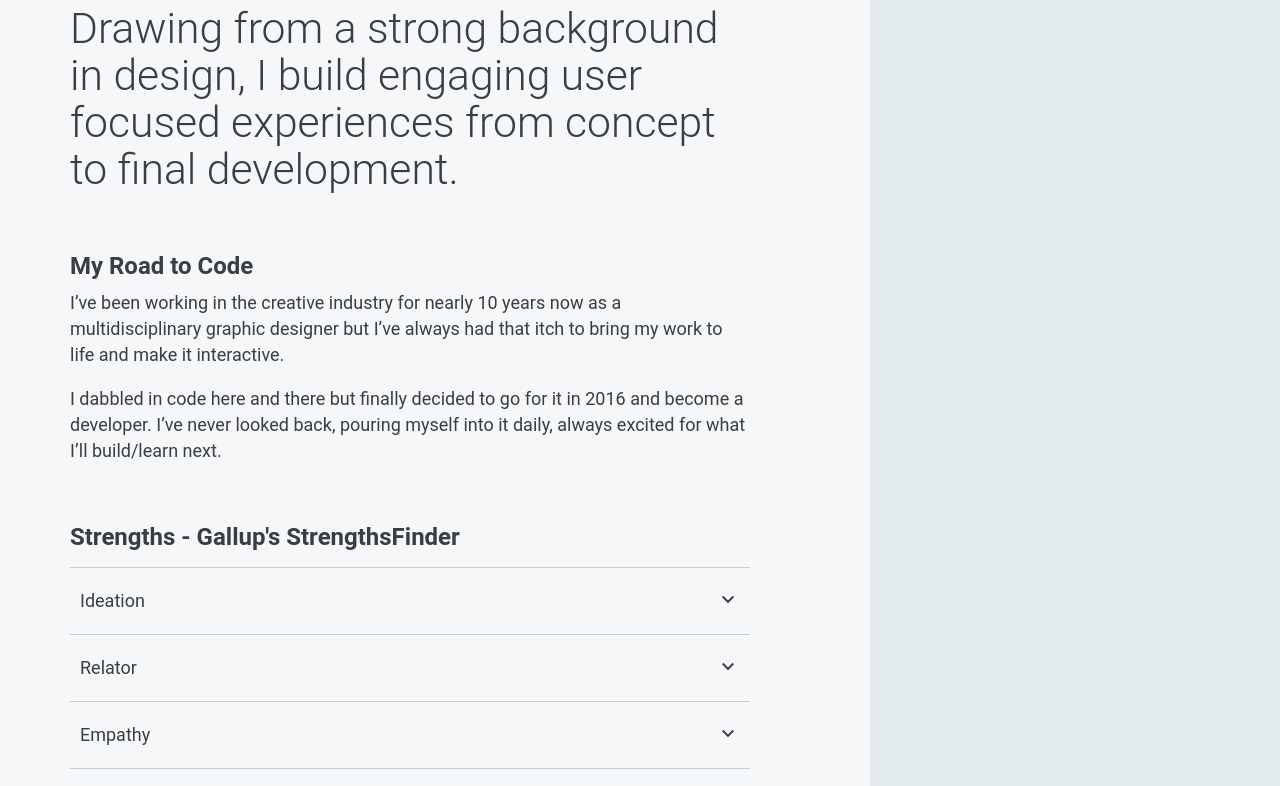
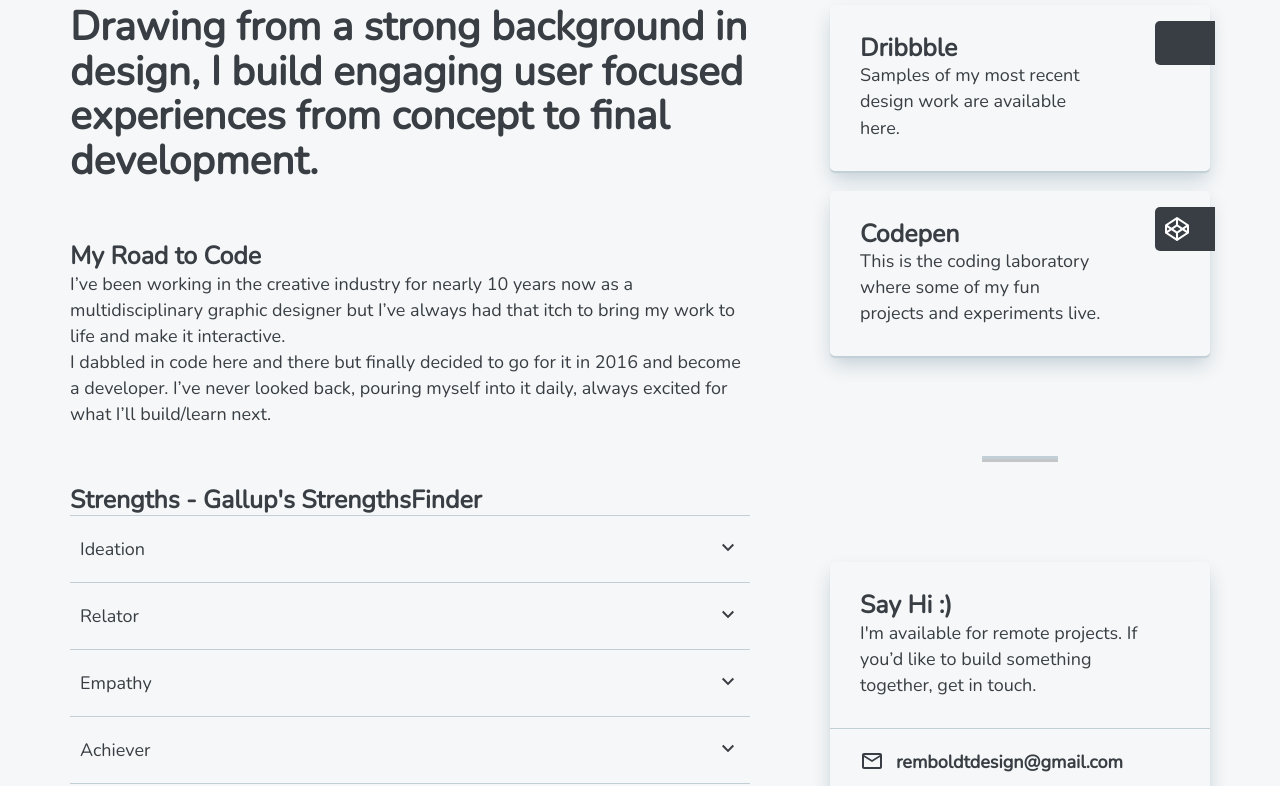
Before and after one commit to zremboldt/personal-site, a Gatsby site: page / in a window 1280 px wide. Shown: the part 345-1131 px from the top of the page. Built offline with nearby package versions, Linux system fonts and the light colour scheme; Gatsby itself is replaced by a stand-in of ours.

Commit message:
EOD Checkpoint

```diff
--- a/gatsby-config.js
+++ b/gatsby-config.js
@@ -11,6 +11,14 @@ module.exports = {
       options: {
         name: `images`,
         path: `${__dirname}/src/images`
+      }
+    },
+    {
+      resolve: "gatsby-plugin-web-font-loader",
+      options: {
+        google: {
+          families: [`Nunito:300`]
+        }
       }
     },
     `gatsby-transformer-sharp`,
--- a/package.json
+++ b/package.json
@@ -12,6 +12,7 @@
     "gatsby-plugin-react-helmet": "^3.0.6",
     "gatsby-plugin-sass": "^2.0.10",
     "gatsby-plugin-sharp": "^2.0.20",
+    "gatsby-plugin-web-font-loader": "^1.0.4",
     "gatsby-source-filesystem": "^2.0.20",
     "gatsby-transformer-sharp": "^2.1.13",
     "node-sass": "^4.11.0",
--- a/src/components/header.js
+++ b/src/components/header.js
@@ -1,14 +1,10 @@
 // import { Link } from "gatsby";
 import PropTypes from "prop-types";
 import React from "react";
-import Image from "../components/image";
+
 
 const Header = ({ siteTitle }) => (
-  <header className="containerLogo">
-    <div className="logo">
-      <Image />
-    </div>
-  </header>
+
 );
 
 Header.propTypes = {
--- a/src/components/layout.js
+++ b/src/components/layout.js
@@ -1,10 +1,8 @@
 import React from "react";
 import PropTypes from "prop-types";
 import { StaticQuery, graphql } from "gatsby";
-
-import Header from "./header";
-import "../styles/baseStyles.css";
-import "../styles/styles.sass";
+import Image from "../components/image";
+// import Header from "./header";
 
 const Layout = ({ children }) => (
   <StaticQuery
@@ -21,7 +19,11 @@ const Layout = ({ children }) => (
       <>
         <div className="background" />
         <div className="wrapper">
-          <Header siteTitle={data.site.siteMetadata.title} />
+          <header className="containerLogo">
+            <div className="logo">
+              <Image />
+            </div>
+          </header>
           <main>{children}</main>
           {/* <footer>
             © {new Date().getFullYear()}, Built with
--- /dev/null
+++ b/src/images/ArrowDown.js
@@ -0,0 +1,10 @@
+import React from "react";
+
+const ArrowDown = () => (
+  <svg fill="#000000" height="24" viewBox="0 0 24 24" width="24" xmlns="http://www.w3.org/2000/svg">
+    <path d="M7.41 7.84L12 12.42l4.59-4.58L18 9.25l-6 6-6-6z" />
+    <path d="M0-.75h24v24H0z" fill="none" />
+  </svg>
+);
+
+export default ArrowDown;
--- a/src/pages/index.js
+++ b/src/pages/index.js
@@ -1,22 +1,25 @@
 import React from "react";
 // import { Link } from "gatsby";
+import "../styles/baseStyles.css";
+import "../styles/index.sass";
 
 import Layout from "../components/layout";
 // import Image from "../components/image";
+import ArrowDown from "../images/ArrowDown";
 import SEO from "../components/seo";
 
 const IndexPage = () => (
   <Layout>
     <SEO title="Home" keywords={[`gatsby`, `application`, `react`]} />
-    <div className="containerAboutMain">
+    <div className="ctr-about">
+      <section className="aboutStatement">
         <h1>
           Drawing from a strong background in design, I build engaging user focused experiences from
           concept to final development.
         </h1>
-    </div>
+      </section>
 
-    <div className="containerAbout">
-      <section>
+      <section className="aboutStory">
         <h3>My Road to Code</h3>
         <p>
           I’ve been working in the creative industry for nearly 10 years now as a multidisciplinary
@@ -30,22 +33,13 @@ const IndexPage = () => (
         </p>
       </section>
 
-      <section>
+      <section className="aboutStrengths">
         <h3>Strengths - Gallup's StrengthsFinder</h3>
         <ul>
           <li className="strength">
             <div className="strengthLabel">
               <p>Ideation</p>
-              <svg
-                fill="#000000"
-                height="24"
-                viewBox="0 0 24 24"
-                width="24"
-                xmlns="http://www.w3.org/2000/svg"
-              >
-                <path d="M7.41 7.84L12 12.42l4.59-4.58L18 9.25l-6 6-6-6z" />
-                <path d="M0-.75h24v24H0z" fill="none" />
-              </svg>
+              <ArrowDown />
             </div>
             <div className="sub">
               <p>
@@ -57,16 +51,7 @@ const IndexPage = () => (
           <li className="strength">
             <div className="strengthLabel">
               <p>Relator</p>
-              <svg
-                fill="#000000"
-                height="24"
-                viewBox="0 0 24 24"
-                width="24"
-                xmlns="http://www.w3.org/2000/svg"
-              >
-                <path d="M7.41 7.84L12 12.42l4.59-4.58L18 9.25l-6 6-6-6z" />
-                <path d="M0-.75h24v24H0z" fill="none" />
-              </svg>
+              <ArrowDown />
             </div>
             <div className="sub">
               <p>
@@ -79,16 +64,7 @@ const IndexPage = () => (
           <li className="strength">
             <div className="strengthLabel">
               <p>Empathy</p>
-              <svg
-                fill="#000000"
-                height="24"
-                viewBox="0 0 24 24"
-                width="24"
-                xmlns="http://www.w3.org/2000/svg"
-              >
-                <path d="M7.41 7.84L12 12.42l4.59-4.58L18 9.25l-6 6-6-6z" />
-                <path d="M0-.75h24v24H0z" fill="none" />
-              </svg>
+              <ArrowDown />
             </div>
             <div className="sub">
               <p>
@@ -100,16 +76,7 @@ const IndexPage = () => (
           <li className="strength">
             <div className="strengthLabel">
               <p>Achiever</p>
-              <svg
-                fill="#000000"
-                height="24"
-                viewBox="0 0 24 24"
-                width="24"
-                xmlns="http://www.w3.org/2000/svg"
-              >
-                <path d="M7.41 7.84L12 12.42l4.59-4.58L18 9.25l-6 6-6-6z" />
-                <path d="M0-.75h24v24H0z" fill="none" />
-              </svg>
+              <ArrowDown />
             </div>
             <div className="sub">
               <p>
@@ -121,16 +88,7 @@ const IndexPage = () => (
           <li className="strength">
             <div className="strengthLabel">
               <p>Intellection</p>
-              <svg
-                fill="#000000"
-                height="24"
-                viewBox="0 0 24 24"
-                width="24"
-                xmlns="http://www.w3.org/2000/svg"
-              >
-                <path d="M7.41 7.84L12 12.42l4.59-4.58L18 9.25l-6 6-6-6z" />
-                <path d="M0-.75h24v24H0z" fill="none" />
-              </svg>
+              <ArrowDown />
             </div>
             <div className="sub">
               <p>
@@ -145,6 +103,7 @@ const IndexPage = () => (
       <hr />
     </div>
 
+    <div className="ctr-right">
       <div className="containerWork">
         <a href="https://dribbble.com/RemboldtDesign" className="card cardWork">
           <h3>Dribbble</h3>
@@ -233,6 +192,7 @@ const IndexPage = () => (
           </div>
         </div>
       </div>
+    </div>
 
     {/* <h1>Hi people</h1>
     <p>Welcome to your new Gatsby site.</p>
--- a/src/styles/baseStyles.css
+++ b/src/styles/baseStyles.css
@@ -182,8 +182,11 @@ textarea {
   -webkit-appearance: button;
   font: inherit;
 }
+
+/* ********** */
+
 html {
-  font: 112.5%/1.45em georgia, serif;
+  font: 112.5%/1.45em -apple-system, Helvetica Neue, sans-serif;
   box-sizing: border-box;
   overflow-y: scroll;
 }
@@ -198,7 +201,7 @@ html {
 }
 body {
   color: hsla(0, 0%, 0%, 0.8);
-  font-family: georgia, serif;
+  font-family: -apple-system, Helvetica Neue, sans-serif;
   font-weight: normal;
   word-wrap: break-word;
   font-kerning: normal;
@@ -228,8 +231,8 @@ h1 {
   padding-top: 0;
   margin-bottom: 1.45rem;
   color: inherit;
-  font-family: -apple-system, BlinkMacSystemFont, Segoe UI, Roboto, Oxygen,
-    Ubuntu, Cantarell, Fira Sans, Droid Sans, Helvetica Neue, sans-serif;
+  font-family: -apple-system, BlinkMacSystemFont, Segoe UI, Roboto, Oxygen, Ubuntu, Cantarell,
+    Fira Sans, Droid Sans, Helvetica Neue, sans-serif;
   font-weight: bold;
   text-rendering: optimizeLegibility;
   font-size: 2.25rem;
@@ -245,8 +248,8 @@ h2 {
   padding-top: 0;
   margin-bottom: 1.45rem;
   color: inherit;
-  font-family: -apple-system, BlinkMacSystemFont, Segoe UI, Roboto, Oxygen,
-    Ubuntu, Cantarell, Fira Sans, Droid Sans, Helvetica Neue, sans-serif;
+  font-family: -apple-system, BlinkMacSystemFont, Segoe UI, Roboto, Oxygen, Ubuntu, Cantarell,
+    Fira Sans, Droid Sans, Helvetica Neue, sans-serif;
   font-weight: bold;
   text-rendering: optimizeLegibility;
   font-size: 1.62671rem;
@@ -262,8 +265,8 @@ h3 {
   padding-top: 0;
   margin-bottom: 1.45rem;
   color: inherit;
-  font-family: -apple-system, BlinkMacSystemFont, Segoe UI, Roboto, Oxygen,
-    Ubuntu, Cantarell, Fira Sans, Droid Sans, Helvetica Neue, sans-serif;
+  font-family: -apple-system, BlinkMacSystemFont, Segoe UI, Roboto, Oxygen, Ubuntu, Cantarell,
+    Fira Sans, Droid Sans, Helvetica Neue, sans-serif;
   font-weight: bold;
   text-rendering: optimizeLegibility;
   font-size: 1.38316rem;
@@ -279,8 +282,8 @@ h4 {
   padding-top: 0;
   margin-bottom: 1.45rem;
   color: inherit;
-  font-family: -apple-system, BlinkMacSystemFont, Segoe UI, Roboto, Oxygen,
-    Ubuntu, Cantarell, Fira Sans, Droid Sans, Helvetica Neue, sans-serif;
+  font-family: -apple-system, BlinkMacSystemFont, Segoe UI, Roboto, Oxygen, Ubuntu, Cantarell,
+    Fira Sans, Droid Sans, Helvetica Neue, sans-serif;
   font-weight: bold;
   text-rendering: optimizeLegibility;
   font-size: 1rem;
@@ -296,8 +299,8 @@ h5 {
   padding-top: 0;
   margin-bottom: 1.45rem;
   color: inherit;
-  font-family: -apple-system, BlinkMacSystemFont, Segoe UI, Roboto, Oxygen,
-    Ubuntu, Cantarell, Fira Sans, Droid Sans, Helvetica Neue, sans-serif;
+  font-family: -apple-system, BlinkMacSystemFont, Segoe UI, Roboto, Oxygen, Ubuntu, Cantarell,
+    Fira Sans, Droid Sans, Helvetica Neue, sans-serif;
   font-weight: bold;
   text-rendering: optimizeLegibility;
   font-size: 0.85028rem;
@@ -313,8 +316,8 @@ h6 {
   padding-top: 0;
   margin-bottom: 1.45rem;
   color: inherit;
-  font-family: -apple-system, BlinkMacSystemFont, Segoe UI, Roboto, Oxygen,
-    Ubuntu, Cantarell, Fira Sans, Droid Sans, Helvetica Neue, sans-serif;
+  font-family: -apple-system, BlinkMacSystemFont, Segoe UI, Roboto, Oxygen, Ubuntu, Cantarell,
+    Fira Sans, Droid Sans, Helvetica Neue, sans-serif;
   font-weight: bold;
   text-rendering: optimizeLegibility;
   font-size: 0.78405rem;
@@ -590,8 +593,8 @@ tt,
 code {
   background-color: hsla(0, 0%, 0%, 0.04);
   border-radius: 3px;
-  font-family: "SFMono-Regular", Consolas, "Roboto Mono", "Droid Sans Mono",
-    "Liberation Mono", Menlo, Courier, monospace;
+  font-family: "SFMono-Regular", Consolas, "Roboto Mono", "Droid Sans Mono", "Liberation Mono",
+    Menlo, Courier, monospace;
   padding: 0;
   padding-top: 0.2em;
   padding-bottom: 0.2em;
--- a/src/styles/styles.sass
+++ b/src/styles/index.sass
@@ -19,22 +19,22 @@ h1, h3, p, a, ul, li
   margin: 0
   padding: 0
   color: $text
-  font-family: "Roboto", sans-serif
+  font-family: 'Nunito', sans-serif
   list-style: none
 
-h1
-  font-size: 2.369rem
-  font-weight: 300
+// h1
+//   font-size: 2.369rem
+//   font-weight: 300
 
-h3
-  font-size: 1.333rem
-  font-weight: 700
-  margin-bottom: 0.6rem
+// h3
+//   font-size: 1.333rem
+//   font-weight: 700
+//   margin-bottom: 0.6rem
 
-p
-  font-size: 1rem
-  font-weight: 400
-  line-height: 1.45
+// p
+//   font-size: 1rem
+//   font-weight: 400
+//   line-height: 1.45
 
 a
   cursor: pointer
@@ -94,34 +94,37 @@ hr
 
 body
   position: relative
-  margin: 0
-  padding: 0
-  width: 100%
-  height: 100%
+  // margin: 0
+  // padding: 0
+  // width: 100%
+  // height: 100%
   background-color: $l1
 
 .wrapper
-  max-width: 650px
-  min-height: 100vh
-  display: grid
-  grid-template-columns: 2fr 380px
-  grid-template-rows: 350px auto auto 1fr
-  grid-template-areas: "logo  logo" "aboutMain  work" "about  work" "about contact"
-  position: relative
-  z-index: 3
+  max-width: 1200px
+  // min-height: 100vh
+  // display: grid
+  // grid-template-columns: 2fr 380px
+  // grid-template-rows: 350px auto auto 1fr
+  // grid-template-areas: "logo  logo" "aboutMain  work" "about  work" "about contact"
+  // position: relative
+  // z-index: 3
   margin: 0 auto
   padding: 0 30px
 
-.background
-  display: none
-  position: absolute
-  right: 0
-  top: 0
-  z-index: 2
-  width: 30%
-  width: calc(50% - 230px)
-  min-height: 100%
-  background-color: $l2
+main
+  display: flex
+
+// .background
+//   display: none
+//   position: absolute
+//   right: 0
+//   top: 0
+//   z-index: 2
+//   width: 30%
+//   width: calc(50% - 230px)
+//   min-height: 100%
+//   background-color: $l2
 
 
 
@@ -192,25 +195,14 @@ body
 
 // ================================
 
-.containerAboutMain
-  grid-area: aboutMain
-  margin-bottom: 60px
 
-.containerAbout
-  grid-area: about
 
-  section:nth-of-type(n+2)
-    margin-bottom: 100px
-
-    h3
-      margin-bottom: 0.9rem
+.ctr-about
+  margin-right: 80px
+  flex: 2
 
   section
     margin-bottom: 60px
-
-    &:first-of-type p
-      &:first-of-type
-        margin-bottom: 18px
 
   li
     padding: 20px 0
@@ -246,17 +238,21 @@ body
     opacity: 0
     transition: 0.3s ease-in-out
 
-  .subDisplay
-    display: block
+  // .subDisplay
+  //   display: block
 
-  .subActive
-    opacity: 1
+  // .subActive
+  //   opacity: 1
 
 
 
 // --------------
 //  Right
 // --------------
+
+.ctr-right
+  flex: 1
+  min-width: 380px
 
 .card
   display: block
@@ -269,7 +265,7 @@ body
   box-shadow: 0 2px 1px $border
   transition: all 0.3s
   // js handles opacity - fallback in <noscript> tag
-  opacity: 0
+  // opacity: 0
 
   &:after
     content: ''
@@ -292,7 +288,6 @@ body
 // ================================
 
 .containerWork
-  grid-area: work
 
   .cardWork
     padding: 30px 28% 30px 30px
@@ -317,7 +312,6 @@ body
 // ================================
 
 .containerContact
-  grid-area: contact
   padding-bottom: 30px
 
   .containerText
@@ -372,30 +366,6 @@ body
 
 
 
-// --------------
-//  Feature Queries
-// --------------
-
-@supports (display:grid)
-  hr
-    display: none
-
-  @media (max-width: 850px)
-    hr
-      display: block
-
-  .background
-    display: block
-
-  .wrapper
-    max-width: 1200px
-
-  .containerAboutMain
-    margin-right: 80px
-
-  .containerAbout
-    margin-right: 80px
-
 
 
 // --------------
@@ -425,9 +395,6 @@ body
 
   .wrapper
     max-width: 500px
-    grid-template-columns: auto
-    grid-template-rows: auto
-    grid-template-areas: "logo" "aboutMain" "work" "about" "contact"
 
   .containerLogo
 
@@ -459,7 +426,6 @@ body
 
   .wrapper
     padding: 0 10px
-    grid-template-areas: "logo" "aboutMain" "work" "contact"
 
   .containerLogo
     .logo
@@ -472,7 +438,7 @@ body
     h1
       font-size: 1.9rem
 
-  .containerAbout
+  .aboutStory, .aboutStrengths
     display: none
 
   .containerContact
```
Also changed, not shown: 1 other file. Lines whose indentation alone changed are shown as unchanged.
